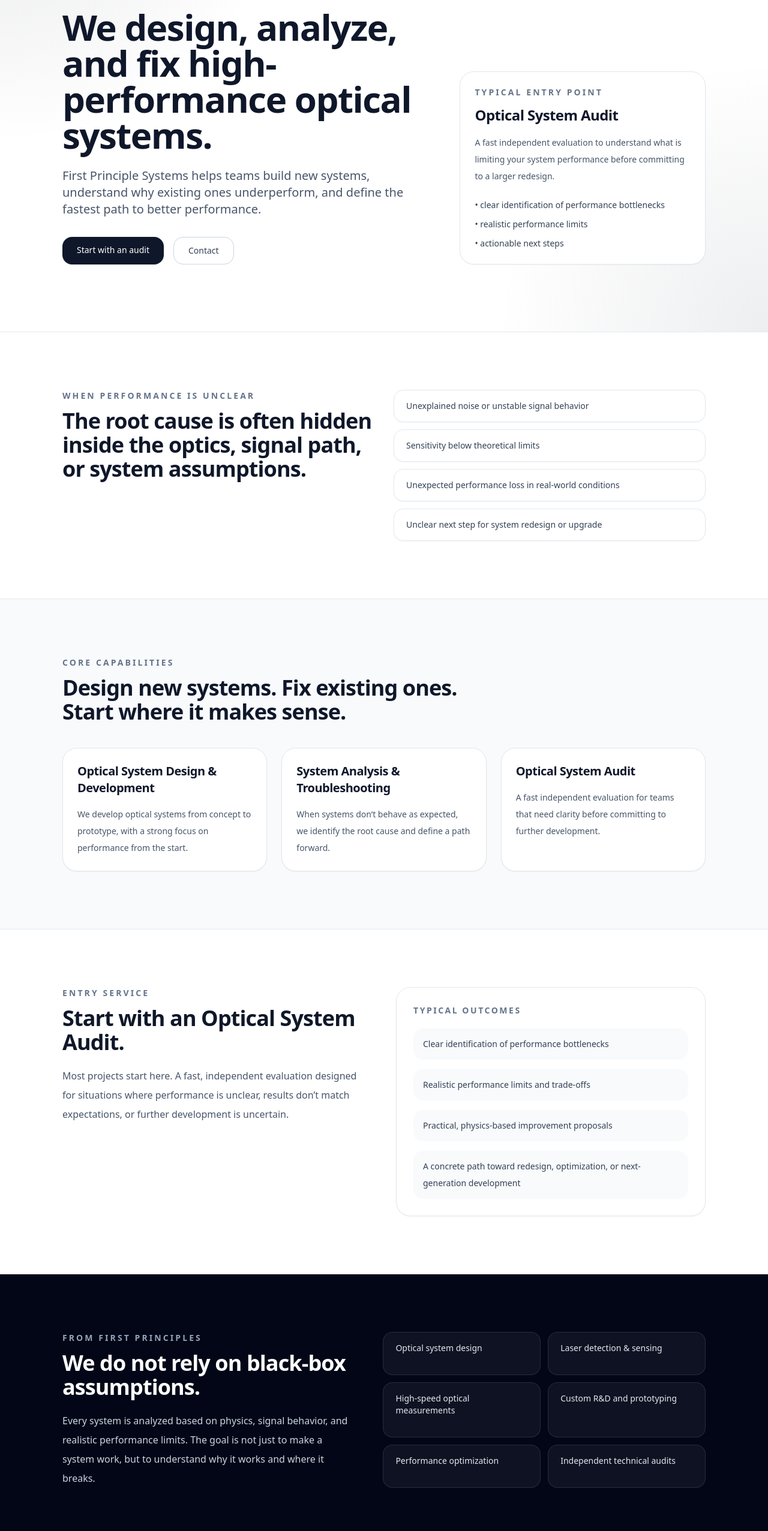
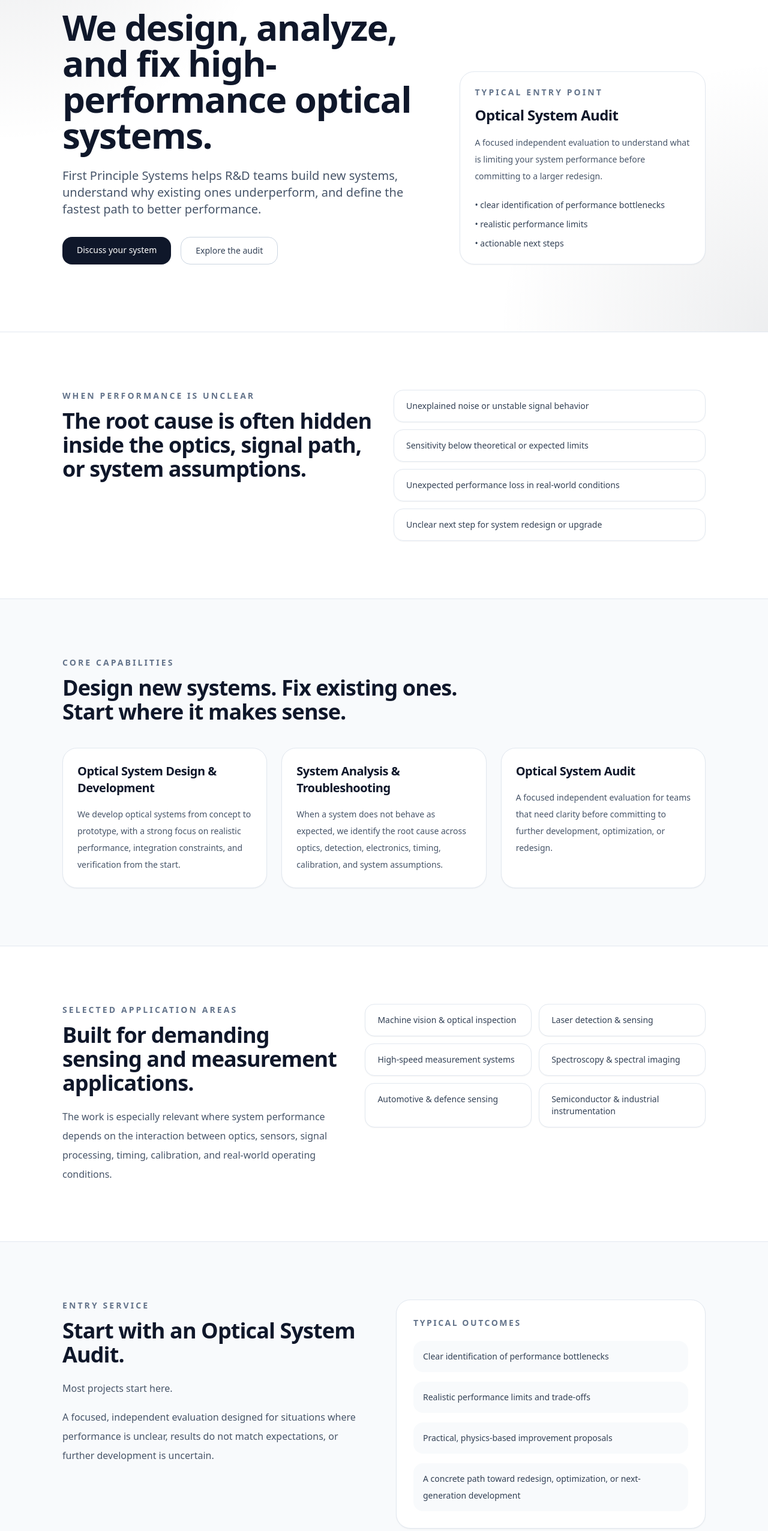
Before and after one commit to linhartpv/fps-optics, a Next.js app: page / in a window 1280 px wide. Shown: the part 244-2797 px from the top of the page at 60% size. Built offline with nearby package versions, Linux system fonts and the light colour scheme.

Commit message:
Update page.jsx

```diff
--- a/app/page.jsx
+++ b/app/page.jsx
@@ -3,23 +3,23 @@
     {
       title: "Optical System Design & Development",
       body:
-        "We develop optical systems from concept to prototype, with a strong focus on performance from the start.",
+        "We develop optical systems from concept to prototype, with a strong focus on realistic performance, integration constraints, and verification from the start.",
     },
     {
       title: "System Analysis & Troubleshooting",
       body:
-        "When systems don’t behave as expected, we identify the root cause and define a path forward.",
+        "When a system does not behave as expected, we identify the root cause across optics, detection, electronics, timing, calibration, and system assumptions.",
     },
     {
       title: "Optical System Audit",
       body:
-        "A fast independent evaluation for teams that need clarity before committing to further development.",
+        "A focused independent evaluation for teams that need clarity before committing to further development, optimization, or redesign.",
     },
   ];
 
   const painPoints = [
     "Unexplained noise or unstable signal behavior",
-    "Sensitivity below theoretical limits",
+    "Sensitivity below theoretical or expected limits",
     "Unexpected performance loss in real-world conditions",
     "Unclear next step for system redesign or upgrade",
   ];
@@ -40,17 +40,36 @@
     "Independent technical audits",
   ];
 
-  const experience = ["Q-E", "A-E", "T-E", "K-A", "O I-E"];
+  const applications = [
+    "Machine vision & optical inspection",
+    "Laser detection & sensing",
+    "High-speed measurement systems",
+    "Spectroscopy & spectral imaging",
+    "Automotive & defence sensing",
+    "Semiconductor & industrial instrumentation",
+  ];
+
+  const experience = [
+    "Semiconductor equipment",
+    "Automotive sensing",
+    "Industrial imaging",
+    "High-speed detection",
+    "Custom instrumentation",
+  ];
 
   return (
     <div className="min-h-screen bg-white text-slate-900">
       <section className="relative overflow-hidden border-b border-slate-200">
         <div className="absolute inset-0 bg-[radial-gradient(circle_at_top_left,rgba(15,23,42,0.10),transparent_32%),radial-gradient(circle_at_bottom_right,rgba(30,41,59,0.08),transparent_30%)]" />
+
         <div className="relative mx-auto max-w-6xl px-6 py-20 md:px-10 md:py-28">
           <div className="mb-10 flex items-center gap-4">
             <div className="flex h-16 w-16 items-center justify-center rounded-2xl border border-slate-300 bg-white shadow-sm">
-              <div className="text-2xl font-black tracking-tight text-slate-900">FPS</div>
+              <div className="text-2xl font-black tracking-tight text-slate-900">
+                FPS
               </div>
+            </div>
+
             <div>
               <div className="text-xl font-semibold tracking-[0.18em] text-slate-900 md:text-2xl">
                 FIRST PRINCIPLE SYSTEMS
@@ -66,24 +85,30 @@
               <div className="mb-4 inline-flex rounded-full border border-slate-300 px-4 py-1 text-xs font-medium uppercase tracking-[0.2em] text-slate-600">
                 From design to troubleshooting
               </div>
+
               <h1 className="max-w-4xl text-4xl font-semibold leading-tight tracking-tight md:text-6xl">
                 We design, analyze, and fix high-performance optical systems.
               </h1>
+
               <p className="mt-6 max-w-2xl text-lg leading-8 text-slate-600 md:text-xl">
-                First Principle Systems helps teams build new systems, understand why existing ones underperform, and define the fastest path to better performance.
+                First Principle Systems helps R&amp;D teams build new systems,
+                understand why existing ones underperform, and define the
+                fastest path to better performance.
               </p>
+
               <div className="mt-8 flex flex-wrap gap-4">
                 <a
-                  href="#audit"
+                  href="#contact"
                   className="rounded-2xl bg-slate-900 px-6 py-3 text-sm font-medium text-white shadow-sm transition hover:-translate-y-0.5"
                 >
-                  Start with an audit
+                  Discuss your system
                 </a>
+
                 <a
-                  href="#contact"
+                  href="#audit"
                   className="rounded-2xl border border-slate-300 px-6 py-3 text-sm font-medium text-slate-700 transition hover:bg-slate-50"
                 >
-                  Contact
+                  Explore the audit
                 </a>
               </div>
             </div>
@@ -92,10 +117,16 @@
               <div className="text-sm font-semibold uppercase tracking-[0.22em] text-slate-500">
                 Typical entry point
               </div>
-              <h2 className="mt-3 text-2xl font-semibold tracking-tight">Optical System Audit</h2>
+
+              <h2 className="mt-3 text-2xl font-semibold tracking-tight">
+                Optical System Audit
+              </h2>
+
               <p className="mt-4 text-sm leading-7 text-slate-600">
-                A fast independent evaluation to understand what is limiting your system performance before committing to a larger redesign.
+                A focused independent evaluation to understand what is limiting
+                your system performance before committing to a larger redesign.
               </p>
+
               <ul className="mt-6 space-y-3 text-sm text-slate-700">
                 <li>• clear identification of performance bottlenecks</li>
                 <li>• realistic performance limits</li>
@@ -112,13 +143,19 @@
             <div className="text-sm font-semibold uppercase tracking-[0.22em] text-slate-500">
               When performance is unclear
             </div>
+
             <h2 className="mt-3 text-3xl font-semibold tracking-tight md:text-4xl">
-              The root cause is often hidden inside the optics, signal path, or system assumptions.
+              The root cause is often hidden inside the optics, signal path, or
+              system assumptions.
             </h2>
           </div>
+
           <div className="grid gap-3">
             {painPoints.map((item) => (
-              <div key={item} className="rounded-2xl border border-slate-200 px-5 py-4 text-sm text-slate-700 shadow-sm">
+              <div
+                key={item}
+                className="rounded-2xl border border-slate-200 px-5 py-4 text-sm text-slate-700 shadow-sm"
+              >
                 {item}
               </div>
             ))}
@@ -132,68 +169,135 @@
             <div className="text-sm font-semibold uppercase tracking-[0.22em] text-slate-500">
               Core capabilities
             </div>
+
             <h2 className="mt-3 text-3xl font-semibold tracking-tight md:text-4xl">
               Design new systems. Fix existing ones. Start where it makes sense.
             </h2>
           </div>
+
           <div className="mt-10 grid gap-6 md:grid-cols-3">
             {services.map((service) => (
-              <div key={service.title} className="rounded-3xl border border-slate-200 bg-white p-6 shadow-sm">
-                <h3 className="text-xl font-semibold tracking-tight">{service.title}</h3>
-                <p className="mt-4 text-sm leading-7 text-slate-600">{service.body}</p>
+              <div
+                key={service.title}
+                className="rounded-3xl border border-slate-200 bg-white p-6 shadow-sm"
+              >
+                <h3 className="text-xl font-semibold tracking-tight">
+                  {service.title}
+                </h3>
+                <p className="mt-4 text-sm leading-7 text-slate-600">
+                  {service.body}
+                </p>
               </div>
             ))}
           </div>
         </div>
       </section>
 
-      <section id="audit" className="mx-auto max-w-6xl px-6 py-20 md:px-10 md:py-24">
+      <section
+        id="applications"
+        className="mx-auto max-w-6xl scroll-mt-24 px-6 py-20 md:px-10 md:py-24"
+      >
+        <div className="grid gap-10 md:grid-cols-[0.9fr_1.1fr] md:items-start">
+          <div>
+            <div className="text-sm font-semibold uppercase tracking-[0.22em] text-slate-500">
+              Selected application areas
+            </div>
+
+            <h2 className="mt-3 text-3xl font-semibold tracking-tight md:text-4xl">
+              Built for demanding sensing and measurement applications.
+            </h2>
+
+            <p className="mt-5 max-w-xl text-base leading-8 text-slate-600">
+              The work is especially relevant where system performance depends
+              on the interaction between optics, sensors, signal processing,
+              timing, calibration, and real-world operating conditions.
+            </p>
+          </div>
+
+          <div className="grid gap-3 sm:grid-cols-2">
+            {applications.map((item) => (
+              <div
+                key={item}
+                className="rounded-2xl border border-slate-200 bg-white px-5 py-4 text-sm text-slate-700 shadow-sm"
+              >
+                {item}
+              </div>
+            ))}
+          </div>
+        </div>
+      </section>
+
+      <section
+        id="audit"
+        className="scroll-mt-24 border-y border-slate-200 bg-slate-50"
+      >
+        <div className="mx-auto max-w-6xl px-6 py-20 md:px-10 md:py-24">
           <div className="grid gap-10 md:grid-cols-[1fr_1fr] md:items-start">
             <div>
               <div className="text-sm font-semibold uppercase tracking-[0.22em] text-slate-500">
                 Entry service
               </div>
+
               <h2 className="mt-3 text-3xl font-semibold tracking-tight md:text-4xl">
                 Start with an Optical System Audit.
               </h2>
-            <p className="mt-5 max-w-xl text-base leading-8 text-slate-600">
-              Most projects start here.
 
-              A fast, independent evaluation designed for situations where performance is unclear, results don’t match expectations, or further development is uncertain.
+              <div className="mt-5 max-w-xl space-y-4 text-base leading-8 text-slate-600">
+                <p>Most projects start here.</p>
+
+                <p>
+                  A focused, independent evaluation designed for situations
+                  where performance is unclear, results do not match
+                  expectations, or further development is uncertain.
                 </p>
               </div>
+            </div>
+
             <div className="rounded-3xl border border-slate-200 bg-white p-7 shadow-sm">
               <div className="text-sm font-semibold uppercase tracking-[0.18em] text-slate-500">
                 Typical outcomes
               </div>
+
               <ul className="mt-5 space-y-4 text-sm leading-7 text-slate-700">
                 {outcomes.map((item) => (
-                <li key={item} className="rounded-2xl bg-slate-50 px-4 py-3">
+                  <li
+                    key={item}
+                    className="rounded-2xl bg-slate-50 px-4 py-3"
+                  >
                     {item}
                   </li>
                 ))}
               </ul>
             </div>
           </div>
+        </div>
       </section>
 
-      <section className="border-y border-slate-200 bg-slate-950 text-white">
+      <section className="bg-slate-950 text-white">
         <div className="mx-auto max-w-6xl px-6 py-20 md:px-10 md:py-24">
           <div className="grid gap-12 md:grid-cols-[0.95fr_1.05fr]">
             <div>
               <div className="text-sm font-semibold uppercase tracking-[0.22em] text-slate-400">
                 From first principles
               </div>
+
               <h2 className="mt-3 text-3xl font-semibold tracking-tight md:text-4xl">
                 We do not rely on black-box assumptions.
               </h2>
+
               <p className="mt-5 max-w-xl text-base leading-8 text-slate-300">
-                Every system is analyzed based on physics, signal behavior, and realistic performance limits. The goal is not just to make a system work, but to understand why it works and where it breaks.
+                Every system is analyzed based on physics, signal behavior, and
+                realistic performance limits. The goal is not just to make a
+                system work, but to understand why it works and where it breaks.
               </p>
             </div>
+
             <div className="grid gap-3 sm:grid-cols-2">
               {expertise.map((item) => (
-                <div key={item} className="rounded-2xl border border-white/10 bg-white/5 px-5 py-4 text-sm text-slate-200">
+                <div
+                  key={item}
+                  className="rounded-2xl border border-white/10 bg-white/5 px-5 py-4 text-sm text-slate-200"
+                >
                   {item}
                 </div>
               ))}
@@ -206,26 +310,152 @@
         <div className="grid gap-10 md:grid-cols-[0.9fr_1.1fr] md:items-start">
           <div>
             <div className="text-sm font-semibold uppercase tracking-[0.22em] text-slate-500">
+              Example challenge
+            </div>
+
+            <h2 className="mt-3 text-3xl font-semibold tracking-tight md:text-4xl">
+              Turning an unstable prototype into a clear engineering problem.
+            </h2>
+          </div>
+
+          <div className="rounded-3xl border border-slate-200 bg-white p-7 shadow-sm">
+            <p className="text-base leading-8 text-slate-700">
+              A high-speed optical detection system showed strong
+              temperature-dependent performance despite stable optical power.
+              System-level analysis identified uncompensated timing drift
+              interacting with a narrow detection window and defined a
+              practical calibration strategy.
+            </p>
+
+            <div className="mt-6 grid gap-3 sm:grid-cols-3">
+              <div className="rounded-2xl bg-slate-50 px-4 py-4">
+                <div className="text-xs font-semibold uppercase tracking-[0.18em] text-slate-500">
+                  Problem
+                </div>
+                <div className="mt-2 text-sm text-slate-700">
+                  Unstable detection
+                </div>
+              </div>
+
+              <div className="rounded-2xl bg-slate-50 px-4 py-4">
+                <div className="text-xs font-semibold uppercase tracking-[0.18em] text-slate-500">
+                  Root cause
+                </div>
+                <div className="mt-2 text-sm text-slate-700">
+                  Timing and temperature interaction
+                </div>
+              </div>
+
+              <div className="rounded-2xl bg-slate-50 px-4 py-4">
+                <div className="text-xs font-semibold uppercase tracking-[0.18em] text-slate-500">
+                  Outcome
+                </div>
+                <div className="mt-2 text-sm text-slate-700">
+                  Clear calibration path
+                </div>
+              </div>
+            </div>
+
+            <p className="mt-5 text-xs leading-6 text-slate-500">
+              Example anonymized to protect confidential project information.
+            </p>
+          </div>
+        </div>
+      </section>
+
+      <section className="border-y border-slate-200 bg-slate-50">
+        <div className="mx-auto max-w-6xl px-6 py-20 md:px-10 md:py-24">
+          <div className="grid gap-10 md:grid-cols-[0.9fr_1.1fr] md:items-start">
+            <div>
+              <div className="text-sm font-semibold uppercase tracking-[0.22em] text-slate-500">
                 Experience
               </div>
+
               <h2 className="mt-3 text-3xl font-semibold tracking-tight md:text-4xl">
-              High-performance background.
+                High-performance engineering background.
               </h2>
+
               <p className="mt-5 max-w-xl text-base leading-8 text-slate-600">
-              Experience includes work on high-performance systems in collaboration with leading global technology and semiconductor companies.
+                Experience includes work on demanding systems in collaboration
+                with leading global technology, automotive, and semiconductor
+                organizations.
               </p>
             </div>
-          <div className="grid grid-cols-2 gap-4 sm:grid-cols-3">
+
+            <div className="grid grid-cols-1 gap-4 sm:grid-cols-2">
               {experience.map((item) => (
-              <div key={item} className="rounded-2xl border border-slate-200 px-5 py-6 text-center text-sm font-medium tracking-wide text-slate-700 shadow-sm">
+                <div
+                  key={item}
+                  className="rounded-2xl border border-slate-200 bg-white px-5 py-6 text-sm font-medium tracking-wide text-slate-700 shadow-sm"
+                >
                   {item}
                 </div>
               ))}
             </div>
           </div>
+        </div>
       </section>
 
-      <section id="contact" className="border-t border-slate-200 bg-slate-50">
+      <section
+        id="about"
+        className="mx-auto max-w-6xl scroll-mt-24 px-6 py-20 md:px-10 md:py-24"
+      >
+        <div className="rounded-[2rem] border border-slate-200 bg-white p-8 shadow-sm md:p-10">
+          <div className="grid gap-10 md:grid-cols-[0.8fr_1.2fr] md:items-center">
+            <div className="flex h-40 w-40 items-center justify-center rounded-3xl border border-slate-200 bg-slate-50">
+              <div className="text-center">
+                <div className="text-3xl font-black tracking-tight text-slate-900">
+                  PL
+                </div>
+                <div className="mt-2 text-xs uppercase tracking-[0.22em] text-slate-500">
+                  Optical engineering
+                </div>
+              </div>
+            </div>
+
+            <div>
+              <div className="text-sm font-semibold uppercase tracking-[0.22em] text-slate-500">
+                Behind FPS
+              </div>
+
+              <h2 className="mt-3 text-3xl font-semibold tracking-tight md:text-4xl">
+                Pavel Linhart
+              </h2>
+
+              <div className="mt-2 text-base font-medium text-slate-700">
+                Optical Systems Engineer
+              </div>
+
+              <p className="mt-5 max-w-2xl text-base leading-8 text-slate-600">
+                The work is led by Pavel Linhart, with a background in optical
+                system development, high-speed detection, measurement systems,
+                and system-level performance analysis for demanding industrial
+                applications.
+              </p>
+
+              {/*
+                Replace the URL below with your real LinkedIn profile,
+                or remove this link if you do not want to show it.
+              */}
+              {/*
+              <a
+                href="https://www.linkedin.com/in/your-profile"
+                target="_blank"
+                rel="noreferrer"
+                className="mt-6 inline-flex rounded-2xl border border-slate-300 px-5 py-3 text-sm font-medium text-slate-700 transition hover:bg-slate-50"
+              >
+                LinkedIn profile
+              </a>
+              */}
+            </div>
+          </div>
+        </div>
+      </section>
+
+      <section
+        id="contact"
+        className="scroll-mt-24 border-t border-slate-200 bg-slate-50"
+      >
         <div className="mx-auto max-w-6xl px-6 py-20 md:px-10 md:py-24">
           <div className="rounded-[2rem] border border-slate-200 bg-white p-8 shadow-sm md:p-10">
             <div className="grid gap-8 md:grid-cols-[1.2fr_0.8fr] md:items-center">
@@ -233,23 +463,49 @@
                 <div className="text-sm font-semibold uppercase tracking-[0.22em] text-slate-500">
                   Contact
                 </div>
+
                 <h2 className="mt-3 text-3xl font-semibold tracking-tight md:text-4xl">
-                  Let’s discuss your system.
+                  Let&apos;s discuss your system.
                 </h2>
-                <p className="mt-4 max-w-2xl text-base leading-8 text-slate-600">
-                  Send a short description of your system or problem.
 
-                  Whether you need a new optical system, troubleshooting, or an independent audit, the fastest way to start is a direct conversation.
+                <div className="mt-4 max-w-2xl space-y-4 text-base leading-8 text-slate-600">
+                  <p>Send a short description of your system or problem.</p>
+
+                  <p>
+                    Whether you need a new optical system, troubleshooting, or
+                    an independent audit, the fastest way to start is a direct
+                    conversation.
                   </p>
                 </div>
+              </div>
+
               <div className="rounded-3xl bg-slate-950 p-6 text-white shadow-sm">
-                <div className="text-sm uppercase tracking-[0.22em] text-slate-400">Email</div>
-                <a href="mailto:info@fps-optics.cz" className="mt-3 block text-xl font-semibold tracking-tight text-white">
+                <div className="text-sm uppercase tracking-[0.22em] text-slate-400">
+                  Email
+                </div>
+
+                <a
+                  href="mailto:info@fps-optics.cz"
+                  className="mt-3 block text-xl font-semibold tracking-tight text-white"
+                >
                   info@fps-optics.cz
                 </a>
-                <div className="mt-6 text-sm uppercase tracking-[0.22em] text-slate-400">Brand</div>
-                <div className="mt-3 text-base text-slate-200">First Principle Systems</div>
-                <div className="mt-1 text-sm text-slate-400">Advanced Optical Engineering &amp; Sensing</div>
+
+                <div className="mt-6 text-base text-slate-200">
+                  First Principle Systems
+                </div>
+
+                <div className="mt-1 text-sm text-slate-400">
+                  Advanced Optical Engineering &amp; Sensing
+                </div>
+
+                <div className="mt-6 text-sm text-slate-300">
+                  Pavel Linhart
+                </div>
+
+                <div className="mt-1 text-sm text-slate-400">
+                  Optical Systems Engineer
+                </div>
               </div>
             </div>
           </div>
```
Lines whose indentation alone changed are shown as unchanged.
